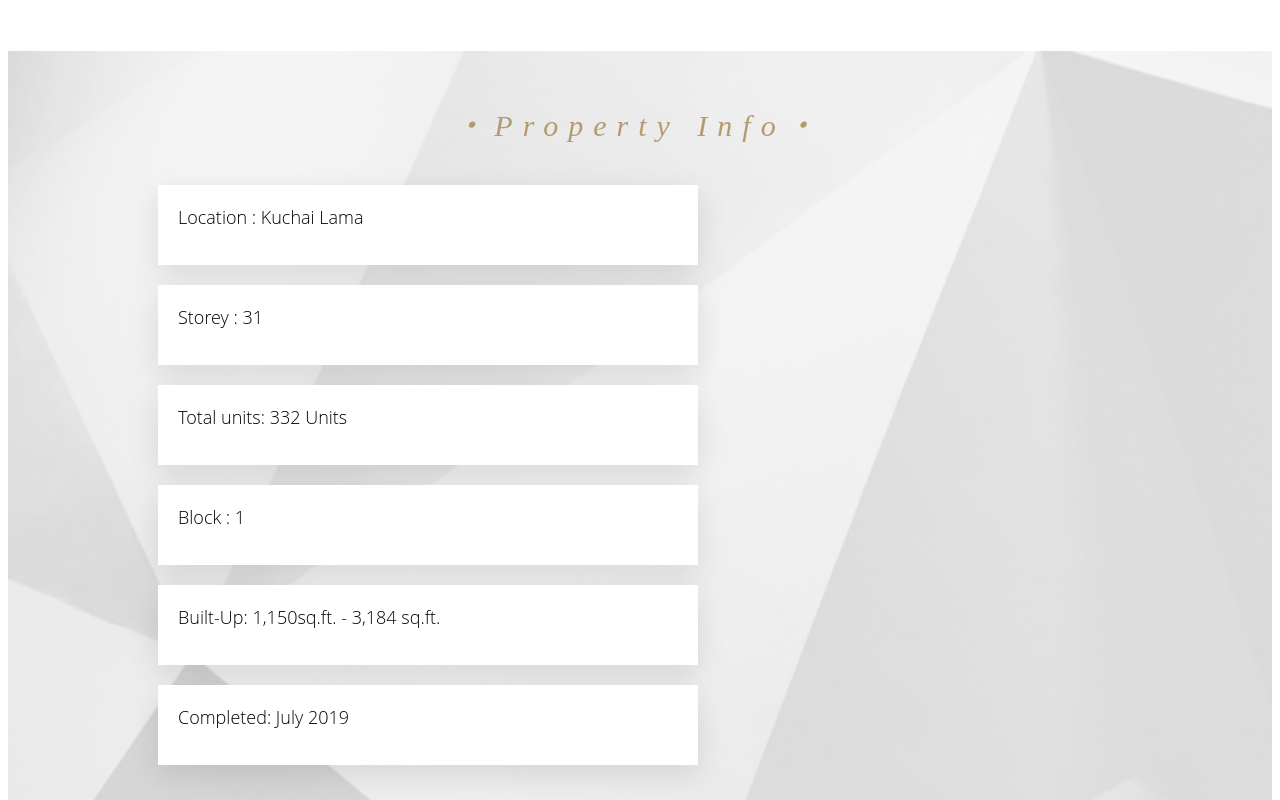
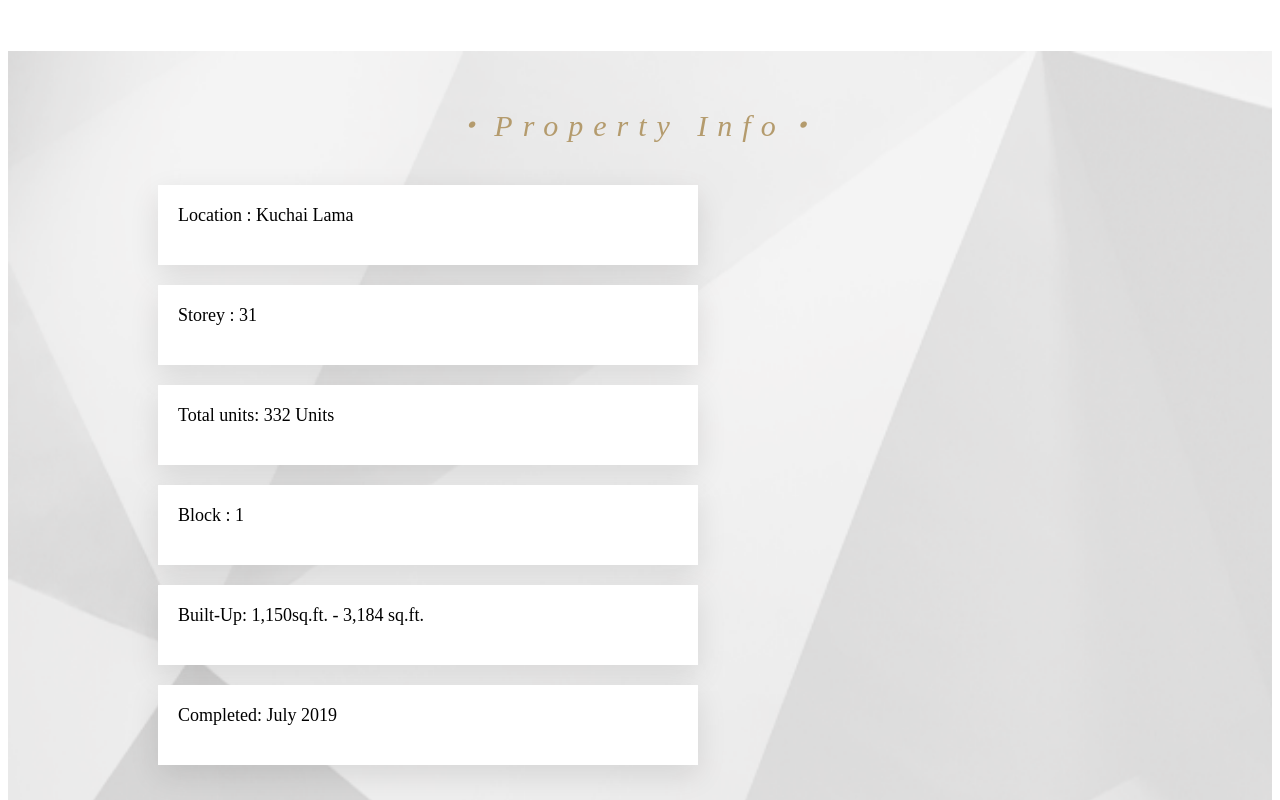
Before and after one commit to jinghuiwie/genkl, a plain HTML site: page index.html in a window 1280 px wide. Shown: the part 1140-1940 px from the top of the page. Drawn offline with Linux system fonts and the light colour scheme.

Commit message:
Add files via upload

```diff
--- a/css/components/propertyinfo.css
+++ b/css/components/propertyinfo.css
@@ -2,6 +2,7 @@
   background-image: url(../../images/whitebg.png);
   background-size: 100%;
   padding: 60px;
+  font-family: 'Cormorant Garamond', serif;
  }
 
 .propertylist {
@@ -9,6 +10,7 @@
   list-style: none;
   padding: 50px 80px 0px 80px;
   margin: -20px 0px 0px 0px;
+  font-family: 'Cormorant Garamond', serif;
 }
 
 .propertylist li {
@@ -16,7 +18,7 @@
   padding: 20px;
   margin:10px;
   box-shadow: 0px 10px 30px rgba(0,0,0,0.1);
-  display: inline-flex;
+  display: inline-block;
   width:500px;
   height: 40px;
  }
@@ -24,3 +26,7 @@
 .propertyinfo h1{
   margin: -10px 0px 0px 0px;
 }
+
+.property {
+
+}
--- a/index.html
+++ b/index.html
@@ -47,12 +47,12 @@
     <div class = "propertyinfo">
       <h1> ・Property Info・</h1>
       <ul class = "propertylist">
-        <li> Location : Kuchai Lama </li>
-        <li> Storey : 31  </li>
-        <li> Total units: 332 Units </li>
-        <li> Block : 1 </li>
-        <li> Built-Up: 1,150sq.ft. - 3,184 sq.ft. </li>
-        <li> Completed: July 2019 </li>
+        <li class = "property"> Location : Kuchai Lama </li>
+        <li class = "property"> Storey : 31  </li>
+        <li class = "property"> Total units: 332 Units </li>
+        <li class = "property"> Block : 1 </li>
+        <li class = "property"> Built-Up: 1,150sq.ft. - 3,184 sq.ft. </li>
+        <li class = "property"> Completed: July 2019 </li>
       </ul>
     </div>
 
```
